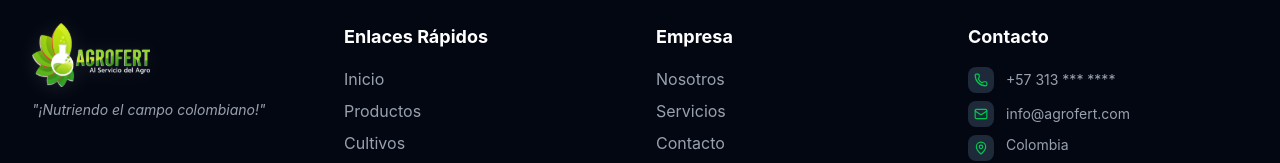
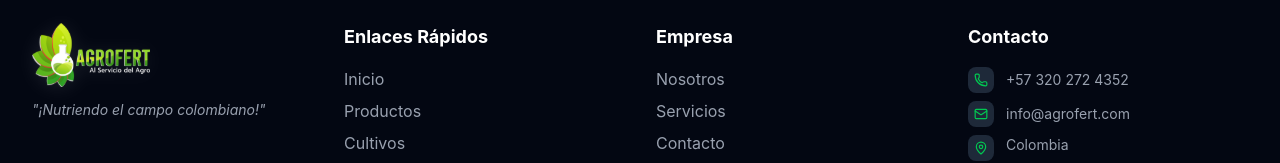
Before and after one commit to daen1on/PAGINA-WEB-AGROFERT---PRUEBA-DE-CONCEPTO, a React (Vite) app: page / in a window 1280 px wide. Shown: the part 2881-3044 px from the top of the page. Built offline with nearby package versions, Linux system fonts and the light colour scheme; no server answers.

Commit message:
Adicion del numero de whatsapp

```diff
--- a/src/app/components/Footer.tsx
+++ b/src/app/components/Footer.tsx
@@ -79,7 +79,7 @@ export function Footer() {
                 <div className="bg-gray-800 p-1.5 rounded-lg group-hover:bg-green-600 transition-colors">
                   <Phone className="w-3.5 h-3.5 text-green-500 group-hover:text-white" />
                 </div>
-                <span>+57 313 *** ****</span>
+                <span>+57 320 272 4352</span>
               </li>
               <li className="flex items-center gap-3 group">
                 <div className="bg-gray-800 p-1.5 rounded-lg group-hover:bg-green-600 transition-colors">
```
